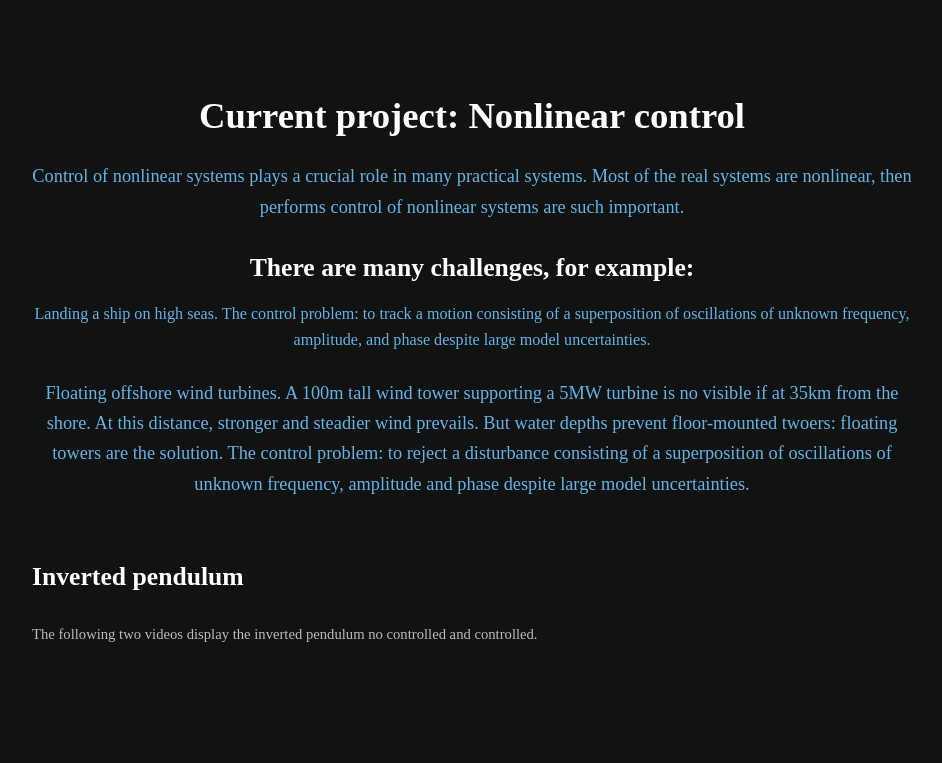
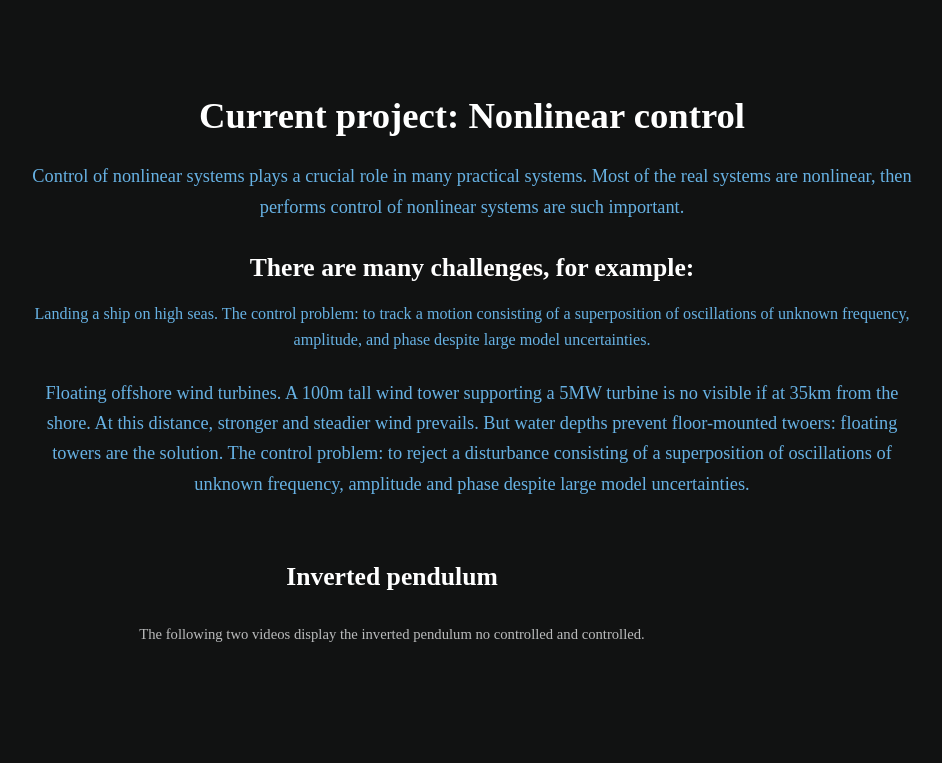
Before and after one commit to roscibely/roscibely.github.io, a Jekyll site: the page built from README.md, in a window 1280 px wide. Shown: the part 1800-2563 px from the top of the page, without its empty margins (168-1110 px from the left). Built offline with Jekyll 4.4.1, drawn with Linux system fonts in a browser that asks for light colours; some web fonts are replaced; our own code applies the rules of GitHub Pages for plain Markdown files; grey boxes are pictures that could not be loaded.

Commit message:
Update default.html

```diff
--- a/_layouts/default.html
+++ b/_layouts/default.html
@@ -67,7 +67,7 @@
 									amplitude and phase despite large model uncertainties.</p>
 							</header>
 							<div class="flex flex-1">
-								<div class="col col1">
+								<div class="col align-center">
 									<h3> Inverted pendulum</h3>
 									<p>The following two videos display the inverted pendulum no controlled
 										and controlled. </p>
@@ -82,7 +82,7 @@
 								</div>
 							</div>
 							<div class="flex flex-1">
-								<div class="col col1">
+								<div class="col align-center">
 									<h3>Project</h3>
 									<p>We are working on the development of a learning-based robust control.</p>
 									<div class="image fit">
```
